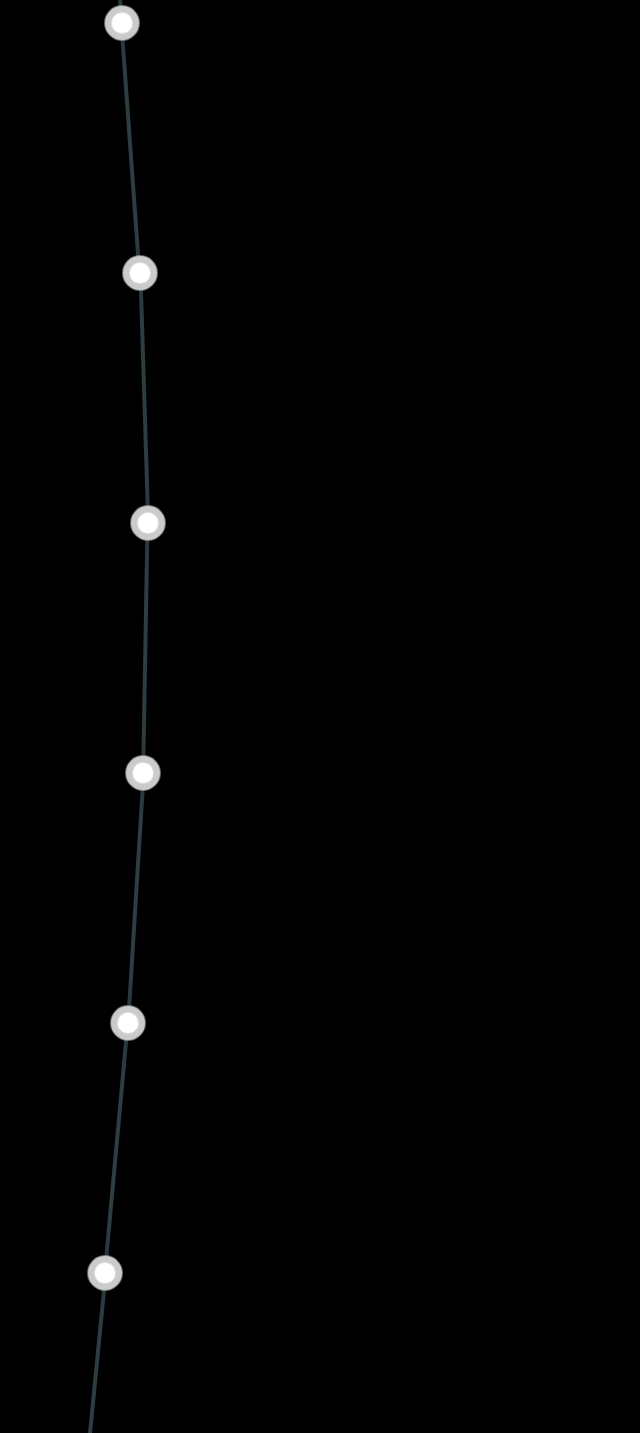
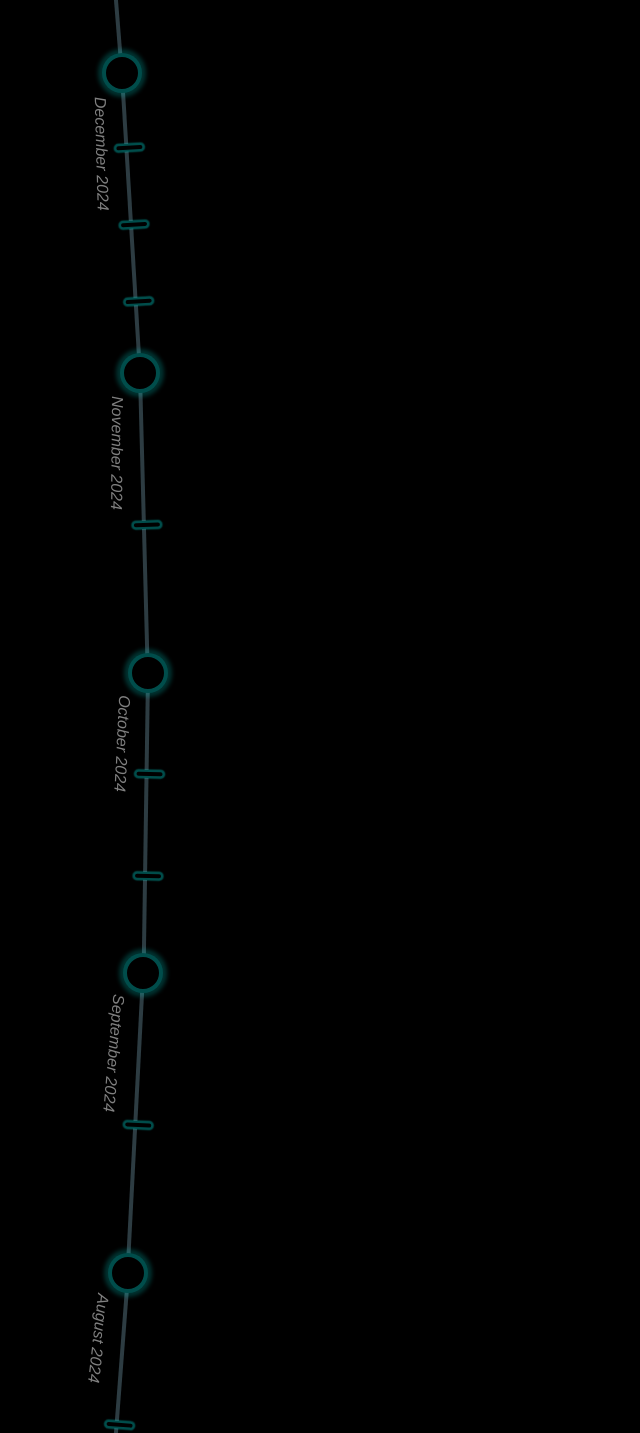
Before and after one commit to JBassard97/new-portfolio, a Next.js app: page /journeys in a window 1280 px wide. Shown: the part 309-1742 px from the top of the page, without its empty margins (0-640 px from the left). Built offline with nearby package versions, Linux system fonts and the light colour scheme; a web font is replaced by a local one.

Commit message:
expanded timelineData.json, and created ticks on the timeline component for each log entry

```diff
--- a/app/api/technologyData/technologyData.json
+++ b/app/api/technologyData/technologyData.json
@@ -259,7 +259,7 @@
         "name": "PHP",
         "docs": "https://www.php.net/manual/en/",
         "icon": "/php.svg",
-        "hasProjects": true,
+        "hasProjects": false,
         "type": "language",
         "desc": "Backend Scripting Language"
       },
--- /dev/null
+++ b/app/api/timelineData/route.ts
@@ -0,0 +1,6 @@
+import { NextResponse } from "next/server";
+import data from "./timelineData.json" with {type: "json"}
+
+export async function GET() {
+    return NextResponse.json(data);
+}
--- /dev/null
+++ b/app/api/timelineData/timelineData.json
@@ -0,0 +1,83 @@
+[
+  { "dateString": "Now", "main_event": "fill later", "logs": ["hohoho"] },
+  {
+    "dateString": "December 2024",
+    "main_event": "fill later",
+    "logs": ["hohoho", "event1", "event2"]
+  },
+  {
+    "dateString": "November 2024",
+    "main_event": "fill later",
+    "logs": ["hohoho"]
+  },
+  {
+    "dateString": "October 2024",
+    "main_event": "fill later",
+    "logs": ["hohoho", "blow my load"]
+  },
+  {
+    "dateString": "September 2024",
+    "main_event": "fill later",
+    "logs": ["hohoho"]
+  },
+  {
+    "dateString": "August 2024",
+    "main_event": "fill later",
+    "logs": ["hohoho"]
+  },
+  {
+    "dateString": "July 2024",
+    "main_event": "fill later",
+    "logs": ["hohoho"]
+  },
+  {
+    "dateString": "June 2024",
+    "main_event": "fill later",
+    "logs": ["hohoho"]
+  },
+  {
+    "dateString": "May 2024",
+    "main_event": "fill later",
+    "logs": ["hohoho"]
+  },
+  {
+    "dateString": "April 2024",
+    "main_event": "fill later",
+    "logs": ["hohoho"]
+  },
+  {
+    "dateString": "March 2024",
+    "main_event": "fill later",
+    "logs": ["hohoho"]
+  },
+  {
+    "dateString": "February 2024",
+    "main_event": "fill later",
+    "logs": ["hohoho"]
+  },
+  {
+    "dateString": "January 2024",
+    "main_event": "fill later",
+    "logs": ["hohoho"]
+  },
+  {
+    "dateString": "December 2023",
+    "main_event": "fill later",
+    "logs": ["hohoho"]
+  },
+  {
+    "dateString": "November 2023",
+    "main_event": "fill later",
+    "logs": ["hohoho"]
+  },
+  {
+    "dateString": "October 2023",
+    "main_event": "fill later",
+    "logs": ["hohoho"]
+  },
+  {
+    "dateString": "September 2023",
+    "main_event": "fill later",
+    "logs": ["hohoho"]
+  }
+]
--- a/app/components/GitHubCalendar/GitHubCalendar.css
+++ b/app/components/GitHubCalendar/GitHubCalendar.css
@@ -38,8 +38,6 @@
   color: gray;
   z-index: 10;
   backdrop-filter: blur(10px);
-  border-top-right-radius: 20px;
-  border-bottom-right-radius: 20px;
   position: sticky;
   left: 0;
   padding-left: 0.2rem;
--- a/app/journeys/journeys-page.css
+++ b/app/journeys/journeys-page.css
@@ -1,17 +1,18 @@
 .journeys-page {
   position: relative;
   width: 100%;
-  height: fit-content;
+  height: 100%;
   margin: 0 auto;
   display: flex;
   padding-left: 3rem;
   margin-top: 2rem;
+  /* border: 1px solid blue; */
 }
 
 .timeline {
   position: relative;
   width: 100%;
-  height: 100%;
+  /* border: 1px solid red; */
 }
 
 .vector {
@@ -20,20 +21,24 @@
 }
 
 .node {
-  width: 5px;
-  height: 5px;
-  background-color: white;
-  border: 1px solid rgba(128, 128, 128, 0.411);
+  width: 10px;
+  height: 10px;
+  background-color: black;
+  border: 1px solid rgba(0, 255, 247, 0.3);
   border-radius: 50%;
-  box-shadow: 0 0 5px rgba(0, 0, 0, 0.3);
   z-index: 5;
-  transition: transform 0.3s ease-out; /* Smooth scaling */
+  transition: all 0.2s ease-out; /* Smooth scaling */
+  position: relative;
+}
+
+.node:last-child {
+  margin-bottom: 2rem;
 }
 
 .line {
   position: absolute;
   height: 4px;
-  background-color: rgba(114, 150, 166, 0.404);
+  background-color: rgba(114, 150, 166, 0.4);
   transform-origin: 0 50%;
   top: 50%;
   left: 50%;
@@ -42,5 +47,57 @@
 
 /* Scaling effect */
 .node.scaled {
-  transform: scale(7); /* Adjust the scale as desired */
+  transform: scale(4); /* Adjust the scale as desired */
 }
+
+.node:hover {
+  transform: scale(5);
+  /* box-shadow: 0 0 1px 1px rgba(0, 255, 247, 0.6) inset; */
+  border: 1px solid rgba(0, 255, 247, 0.6);
+}
+
+.time-label {
+  padding-left: 1.3rem;
+  padding-top: 1.3rem;
+  color: grey;
+  font-style: italic;
+  rotate: z 2deg;
+  opacity: 0; /* Initially hidden */
+  transition: opacity 0.3s ease-in-out; /* Smooth transition */
+}
+
+.time-label.visible {
+  opacity: 1; /* Fully visible when in view */
+}
+
+.marks {
+  display: flex;
+  /* border: 1px solid pink; */
+  justify-content: space-evenly;
+  transform: translateY(-55px);
+}
+
+.mark {
+  border-radius: 5px;
+  width: 8px;
+  height: 30px;
+  border: 2px solid rgba(0, 255, 247, 0.3);
+  transition: all 0.2s ease-in-out;
+}
+
+.mark:hover {
+  transform: scale(1.2);
+  border: 2px solid rgba(0, 255, 247, 0.6);
+}
+
+.node,
+.mark {
+  background-color: black;
+  box-shadow: 0 0 1px 1px rgba(0, 255, 247, 0.2);
+}
+
+.node:hover,
+.mark:hover {
+  box-shadow: 0 0 2px 2px rgba(0, 255, 247, 0.3);
+  cursor: pointer;
+}
--- a/app/journeys/page.tsx
+++ b/app/journeys/page.tsx
@@ -1,46 +1,101 @@
 "use client";
 
-import React, { useEffect, useRef } from "react";
+import React, { useEffect, useState, useRef } from "react";
 import "./journeys-page.css";
 
+interface Month {
+  dateString: string;
+  main_event: string;
+  logs: string[];
+}
+
 const Journeys = () => {
-  const numberOfNodes = 50;
+  const [timelineData, setTimelineData] = useState<Month[] | null>(null);
 
-  // UseRef for an array of HTMLDivElements
+  useEffect(() => {
+    const fetchTimelineData = async () => {
+      try {
+        const response = await fetch("/api/timelineData");
+        if (!response.ok) {
+          throw new Error(`HTTP error! status: ${response.status}`);
+        }
+        const data = await response.json();
+        console.log(data);
+
+        // Expecting the data to be an array
+        if (Array.isArray(data)) {
+          setTimelineData(data);
+        } else {
+          console.error("Unexpected data format:", data);
+        }
+      } catch (error) {
+        console.error("Error fetching timeline data:", error);
+      }
+    };
+
+    fetchTimelineData();
+  }, []);
+
+  // Refs for the nodes and time labels
   const nodeRefs = useRef<(HTMLDivElement | null)[]>([]);
+  const timeLabelRefs = useRef<(HTMLParagraphElement | null)[]>([]);
 
   useEffect(() => {
     const observer = new IntersectionObserver(
       (entries) => {
         entries.forEach((entry) => {
+          console.log(
+            "Observed:",
+            entry.target,
+            "Intersecting:",
+            entry.isIntersecting
+          );
           if (entry.isIntersecting) {
+            if (entry.target.classList.contains("node")) {
               entry.target.classList.add("scaled");
+            } else if (entry.target.classList.contains("time-label")) {
+              entry.target.classList.add("visible");
+            }
           } else {
+            if (entry.target.classList.contains("node")) {
               entry.target.classList.remove("scaled");
+            } else if (entry.target.classList.contains("time-label")) {
+              entry.target.classList.remove("visible");
+            }
           }
         });
       },
       {
-        threshold: 0.5, // Trigger when 25% of the node is visible
+        threshold: 0.2, // Lower threshold for more sensitivity
       }
     );
 
+    // Observe nodes
     nodeRefs.current.forEach((node) => {
       if (node) observer.observe(node);
+    });
+
+    // Observe time labels
+    timeLabelRefs.current.forEach((label) => {
+      if (label) observer.observe(label);
     });
 
     return () => {
       nodeRefs.current.forEach((node) => {
         if (node) observer.unobserve(node);
       });
+      timeLabelRefs.current.forEach((label) => {
+        if (label) observer.unobserve(label);
+      });
     };
-  }, []);
+  }, [timelineData]);
 
   return (
     <div className="journeys-page">
+      {timelineData && timelineData.length > 0 ? (
         <div className="timeline">
-        {Array.from({ length: numberOfNodes }, (_, i) => {
-          const spacing = 250;
+          {timelineData.map((month, i) => {
+            const spacing = 300;
             const top = i * spacing;
 
             const nextTop = (i + 1) * spacing;
@@ -62,23 +117,43 @@ const Journeys = () => {
               >
                 <div
                   ref={(el) => {
-                  nodeRefs.current[i] = el; // Only assignment, no return
+                    nodeRefs.current[i] = el;
                   }}
                   className="node"
+                  title={month.main_event}
                 ></div>
-              {i < numberOfNodes - 1 && (
+                {i < timelineData.length - 1 && (
                   <div
                     className="line"
                     style={{
                       width: `${length}px`,
                       transform: `rotate(${angle}deg)`,
                     }}
-                ></div>
+                  >
+                    <p
+                      ref={(el) => {
+                        timeLabelRefs.current[i] = el;
+                      }}
+                      className="time-label"
+                    >
+                      {month.dateString}
+                    </p>
+                    <div className="marks">
+                      {month.logs.map((log, index) => (
+                        <div key={index} className="mark" title={log}>
+                          {" "}
+                        </div>
+                      ))}
+                    </div>
+                  </div>
                 )}
               </div>
             );
           })}
         </div>
+      ) : (
+        <p>Loading</p>
+      )}
     </div>
   );
 };
```
Lines whose indentation alone changed are shown as unchanged.
